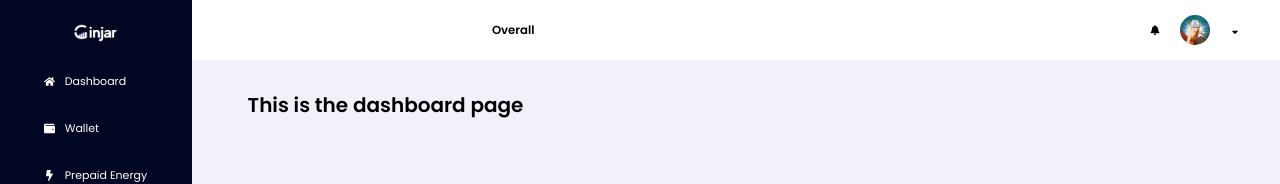
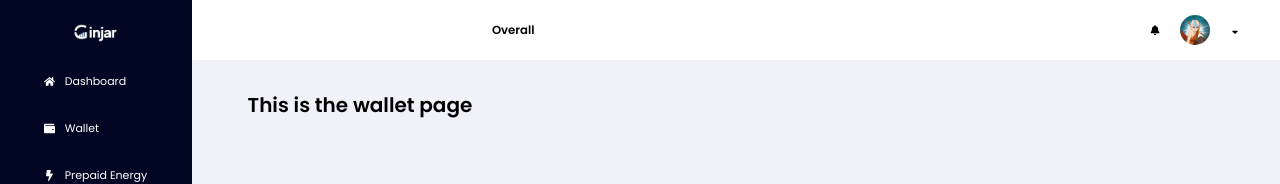
Before and after one commit to Abideen-program/dashboard, a React (Create React App) app: page /wallet in a window 1280 px wide. Shown: the top 184 px of the page. Built offline with nearby package versions, Linux system fonts and the light colour scheme.

Commit message:
created the wallet page

```diff
--- a/src/App.js
+++ b/src/App.js
@@ -2,6 +2,7 @@ import { createBrowserRouter, RouterProvider } from "react-router-dom";
 import Header from "./Components/Routes/Header/Header";
 import Home from "./Components/Home/Home";
 import Dashboard from "./Components/Routes/Dashboard/Dashboard";
+import Wallet from "./Components/Routes/Wallet/Wallet";
 
 
 
@@ -13,7 +14,7 @@ const App = () => {
       children: [
         { index: true, element: <Home /> },
         { path: 'dashboard', element: <Dashboard /> },
-        { path: 'wallet', element: <Dashboard /> },
+        { path: 'wallet', element: <Wallet /> },
       ],
     },
   ]);
--- a/src/Components/Routes/Dashboard/Dashboard.jsx
+++ b/src/Components/Routes/Dashboard/Dashboard.jsx
@@ -1,6 +1,6 @@
 const Dashboard = () => {
   return (
-      <div className='container'>
+    <div className="container">
       <h1>This is the dashboard page</h1>
     </div>
   );
--- a/src/Components/Routes/Navigations/Navigation.jsx
+++ b/src/Components/Routes/Navigations/Navigation.jsx
@@ -29,7 +29,7 @@ const Navigation = () => {
             </li>
             <li className={classes.list}>
               <FaWallet />
-              <a href="face.com">Wallet</a>
+              <NavLink to="wallet">Wallet</NavLink>
             </li>
             <li className={classes.list}>
               <FaBolt />
--- /dev/null
+++ b/src/Components/Routes/Wallet/Wallet.jsx
@@ -0,0 +1,9 @@
+const Wallet = () => {
+  return (
+    <div className="container">
+      <h1>This is the wallet page</h1>
+    </div>
+  );
+};
+
+export default Wallet;
```
Lines whose indentation alone changed are shown as unchanged.
